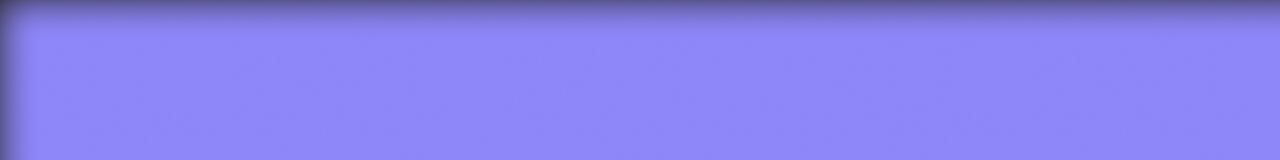
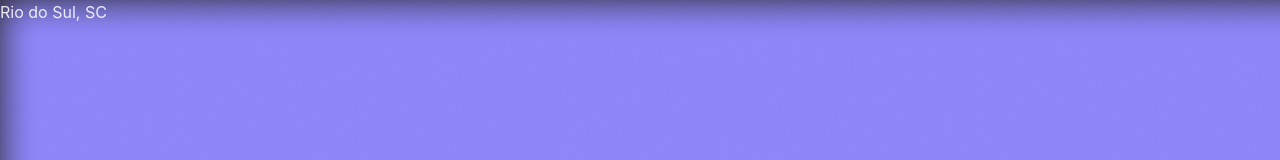
Before and after one commit to RebelAstronomer/BoraCodar-Pagina-Clima, a React (Vite) app: page / in a window 1280 px wide. Shown: the top 160 px of the page. Built offline with nearby package versions, Linux system fonts and the light colour scheme.

Commit message:
add location function

```diff
--- a/src/components/CurrentWeather.jsx
+++ b/src/components/CurrentWeather.jsx
@@ -1,20 +1,17 @@
-import './currentWeather.css'
+import './currentWeather.css';
 
 export default function CurrentWeather() {
   return (
-    <section className='mainStatus'>
-        <div className="temperature">
-
+    <section className="mainStatus">
+      <div className="location">
+        <div className='pinIcon'></div>
+        <div className='pinTxt'>
+          Rio do Sul, <span>SC</span>
         </div>
-        <div className="location">
-
-        </div>
-        <div className='statistcs'>
-
-        </div>
-        <div className='weatherIndicated'>
-
-        </div>
+      </div>
+      <div className="temperature"></div>
+      <div className="statistcs"></div>
+      <div className="weatherIndicated"></div>
     </section>
-  )
+  );
 }
--- a/src/components/currentWeather.css
+++ b/src/components/currentWeather.css
@@ -21,8 +21,27 @@
 
     .location {
         @apply
-        relative
+        flex
+        justify-end
+        items-center
+        gap-[0.25rem]
+        p-[2rem]
     }
+            .pinIcon {
+                @apply
+                w-[1.25rem]
+                h-[1.25rem]
+                bg-[url('../assets/pin.png')]
+                bg-no-repeat
+                bg-cover
+            }
+            .pinTxt {
+                @apply
+                relative
+                text-sm
+                font-bold
+                text-[rgba(194, 191, 244, 1)]
+            }
 
     .statistcs {
         @apply
```
